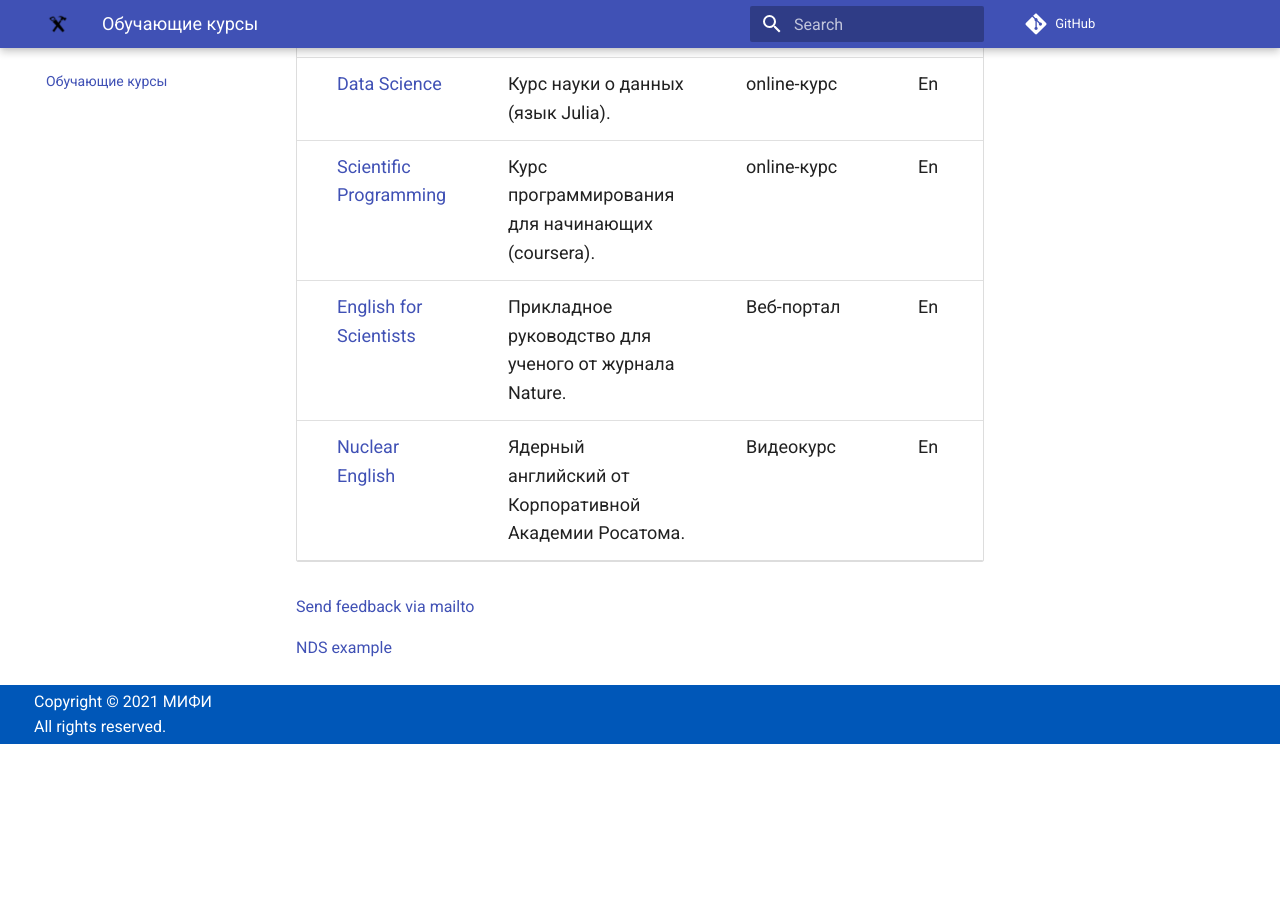
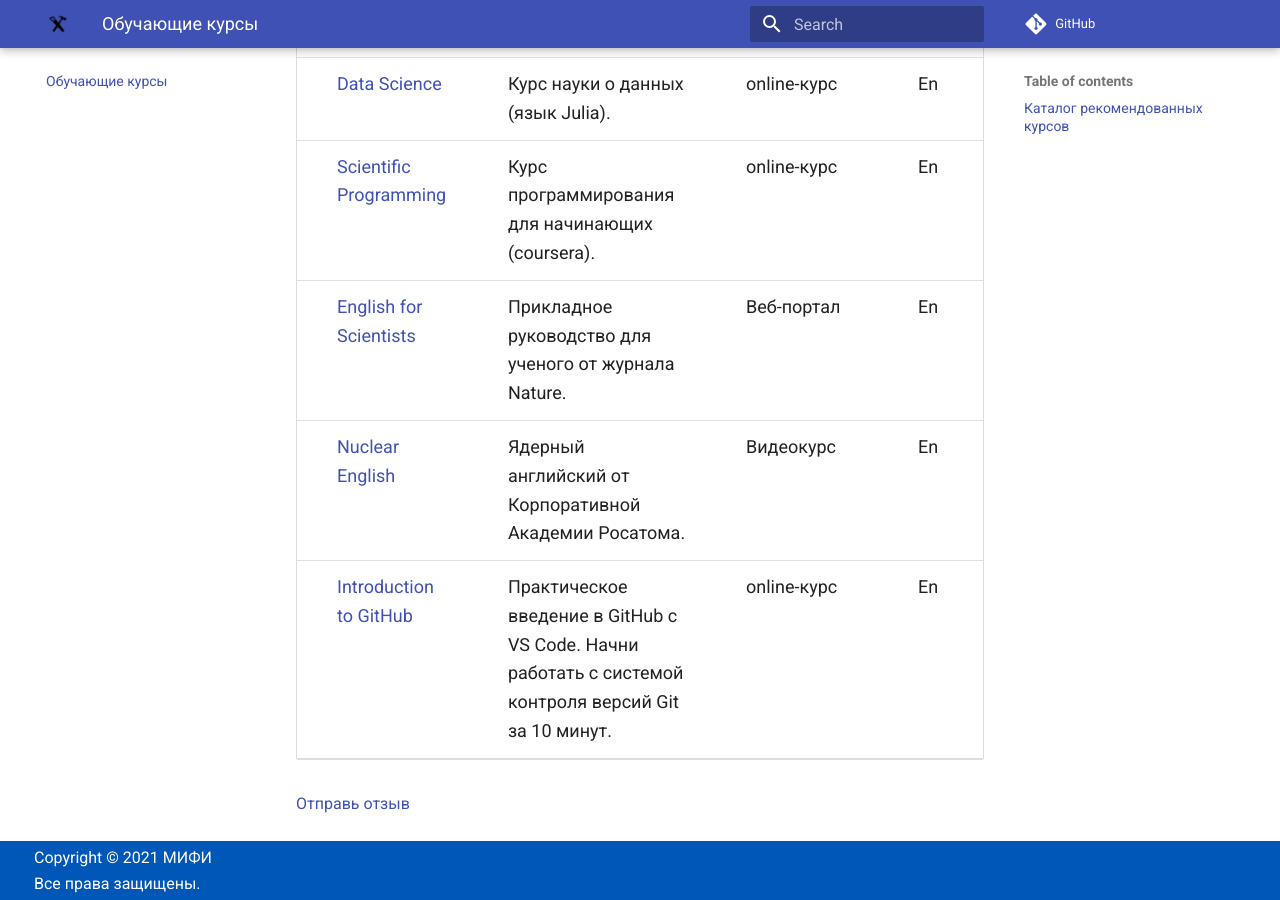
Before and after one commit to research-instruments/research-instruments.github.io, an MkDocs documentation site: the page built from docs/catalogue.md, in a window 1280 px wide and 900 px high, scrolled down 890 px. Built offline with MkDocs 1.6.1 and Material for MkDocs 9.7.7, drawn with Linux system fonts in a browser that asks for light colours; comment, search, counter and statistics services are not loaded; before the commit the page ends 1634 px from its top, so only the background shows below that.

Commit message:
deep orange

```diff
--- a/docs/catalogue.md
+++ b/docs/catalogue.md
@@ -45,7 +45,7 @@
 </style>
 
 
-<input type="text" id="myInput" onkeyup="myFunction()" placeholder="Введите запрос..." title="Type in a name">
+<input type="text" id="myInput" onkeyup="myFunction()" placeholder="Введите название курса..." title="Type in a name">
 
 </details>
 <table id="myTable">
@@ -104,13 +104,18 @@
     <td>Видеокурс</td>
     <td>En</td>
   </tr>
+  </tr>
+    <tr>
+    <td><a href="https://docs.microsoft.com/en-us/learn/modules/introduction-to-github-visual-studio-code/
+">Introduction to GitHub</a></td>
+    <td>Практическое введение в GitHub с VS Code. Начни работать с системой контроля версий Git за 10 минут.</td>
+    <td>online-курс</td>
+    <td>En</td>
+  </tr>
 </table>
 
 
 
 
 
-
-[Send feedback via mailto](mailto:programs@oecd-nea.org)
-
-[NDS example](../nds/)
+[Отправь отзыв](mailto:rosatom-dev@mephi.ru)
--- a/mkdocs.yml
+++ b/mkdocs.yml
@@ -7,7 +7,7 @@
   name: material
   custom_dir: overrides # path to folder "overrides", where the customized home.html and footer.html are stored
   palette:
-    accent: yellow # color of element, when you hover the mouse over it
+    accent: deep orange # color of element, when you hover the mouse over it
   logo: assets/favicon_min.ico # path to logo at the top left of the header
   favicon: assets/favicon_min.ico # path to favicon
   features: # the behaviour which defines the appearance of the table of contents squidfunk.github.io/mkdocs-material/setup/setting-up-navigation
@@ -43,7 +43,7 @@
 
 markdown_extensions:
   - toc: # hiding table of contents to make appearance not like in docs
-      toc_depth: 0  # hiding table of contents to make appearance not like in docs
+      toc_depth: 2  # hiding table of contents to make appearance not like in docs
   - pymdownx.tasklist:  # ability to use pretty tasklists from mkdocs-material
       clickable_checkbox: true
   - attr_list # allows to add HTML attributes and CSS classes to Markdown elements
--- a/overrides/home.html
+++ b/overrides/home.html
@@ -257,7 +257,7 @@
         <p>Используй проверенные инструменты для собственных исследований. </p>
     </a>
 
-    <a href="./register/" title="./register/" class="md-button feature-item">
+    <a href="./about/" title="./about/" class="md-button feature-item">
         <h2>
             <svg xmlns="http://www.w3.org/2000/svg" viewBox="0 0 24 24">
                 <path
@@ -266,14 +266,14 @@
         </h2>
         <p>Найди на нашей платформе единомышленников и организуйте совместный проект. </p>
     </a>
-    <a href="mailto:programs@oecd-nea.org" title="mailto" target="_blank" rel="noopener noreferrer" class="md-button feature-item">
+    <a href="mailto:rosatom-dev@mephi.ru" title="mailto" target="_blank" rel="noopener noreferrer" class="md-button feature-item">
         <h2>
             <svg xmlns="http://www.w3.org/2000/svg" width="35" height="35" viewBox="0 0 24 24" fill="none" stroke="#000000" stroke-width="2.5" stroke-linecap="round" stroke-linejoin="round"><rect x="3" y="3" width="18" height="18" rx="2"/><circle cx="8.5" cy="8.5" r="1.5"/><path d="M20.4 14.5L16 10 4 20"/></svg>
             Задай вопрос
         </h2>
         <p>Помощь практикующих исследователей.</p>
     </a>
-    <a href="https://www.oecd-nea.org/dbcps/submit/" title="submit" target="_blank" rel="noopener noreferrer" class="md-button feature-item">
+    <a href="./share/" title="submit" class="md-button feature-item">
         <h2>
             <svg xmlns="http://www.w3.org/2000/svg" viewBox="0 0 24 24">
                 <path
@@ -291,8 +291,8 @@
 
 <div class="md-footer-meta__inner md-grid">
     <p>© 2021 МИФИ Все права защищены.&emsp;
-    <a href="https://www.oecd-nea.org/jcms/pl_38054"> <b>Privacy</b></a>&emsp;
-    <a href="https://www.oecd.org/termsandconditions/"> <b>Terms</b></a></p>
+    <!-- <a href="https://www.oecd-nea.org/jcms/pl_38054"> <b>Privacy</b></a>&emsp;
+    <a href="https://www.oecd.org/termsandconditions/"> <b>Terms</b></a></p> -->
 </div>
 
 
--- a/overrides/partials/footer.html
+++ b/overrides/partials/footer.html
@@ -9,7 +9,7 @@
             {{ config.copyright }}
           </div>
         {% endif %}
-        All rights reserved.
+        Все права защищены.
         {{ extracopyright }}
       </div>
       {% include "partials/social.html" %}
```
Also changed, not shown: docs/help.md (renamed from docs/faqs.md, +3 -2 lines), docs/share.md (renamed from docs/git.md, +1 -1 lines), docs/.pages.
